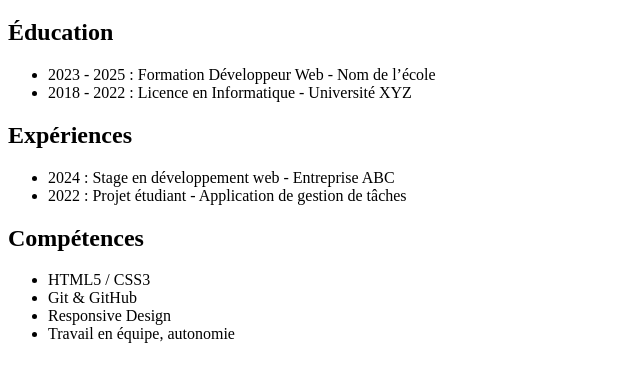
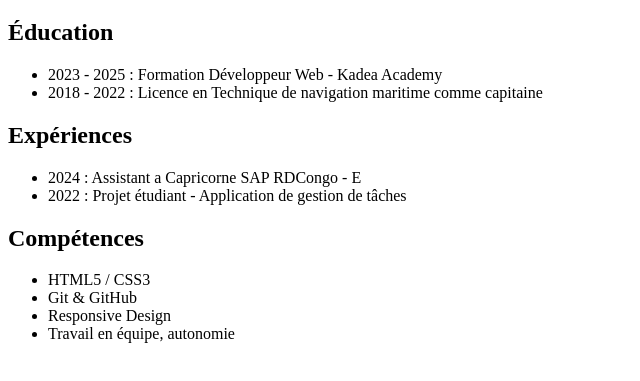
Before and after one commit to JPBash/portfolio, a plain HTML site: page cv.html in a window 1280 px wide. Shown: the part 61-442 px from the top of the page, without its empty margins (0-640 px from the left). Drawn offline with Linux system fonts and the light colour scheme.

```diff
--- a/cv.html
+++ b/cv.html
@@ -12,15 +12,15 @@
     <section>
         <h2>Éducation</h2>
         <ul>
-            <li>2023 - 2025 : Formation Développeur Web - Nom de l’école</li>
-            <li>2018 - 2022 : Licence en Informatique - Université XYZ</li>
+            <li>2023 - 2025 : Formation Développeur Web - Kadea Academy</li>
+            <li>2018 - 2022 : Licence en Technique de navigation maritime comme capitaine</li>
         </ul>
     </section>
 
     <section>
         <h2>Expériences</h2>
         <ul>
-            <li>2024 : Stage en développement web - Entreprise ABC</li>
+            <li>2024 : Assistant a Capricorne SAP RDCongo - E</li>
             <li>2022 : Projet étudiant - Application de gestion de tâches</li>
         </ul>
     </section>
```
